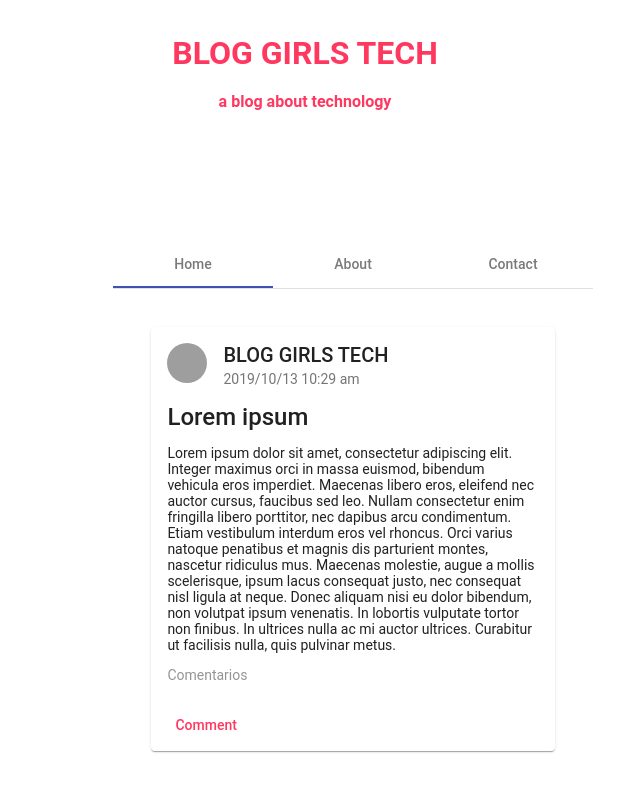
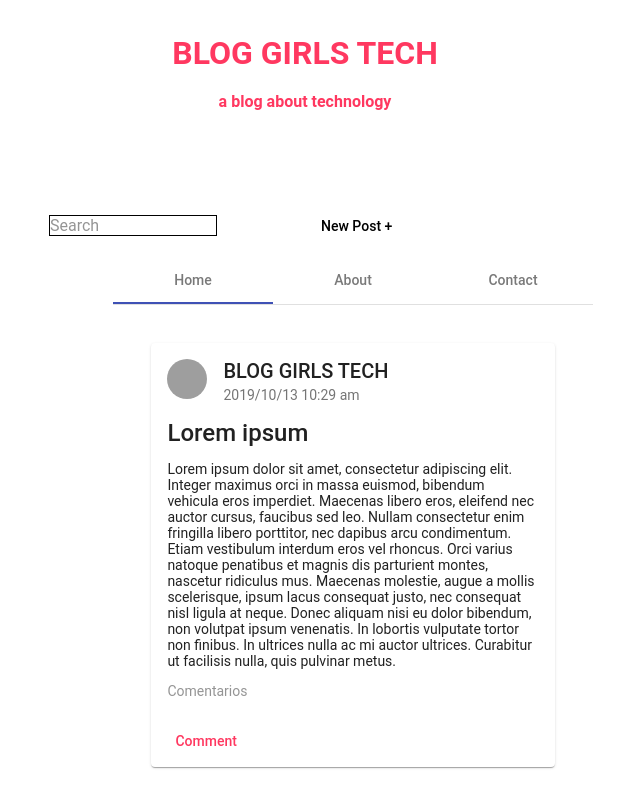
Before and after one commit to gabii6431/ProjetoBlog, an Angular app in the folder app1/: page /painel in a window 1280 px wide. Shown: the whole page, without its empty margins (335-975 px from the left). Built offline with nearby package versions, Linux system fonts and the light colour scheme; grey boxes are pictures that could not be loaded.

Commit message:
Adicionado pesquisa e novo post

```diff
--- a/app1/src/app/painel/painel.component.css
+++ b/app1/src/app/painel/painel.component.css
@@ -19,10 +19,8 @@
 
 .menu-blog{
     position: absolute;
-    top: 30%;
+    top: 32%;
     left: 35%;
-    margin-right: -50%;
-    transform: translate(-50%, -50%) */
 }
 
 .formato-posts{
@@ -32,6 +30,16 @@
     padding-bottom: 8%;
 }
 
-.mat-tab {
-    color:  #ff3860 !important;
+.new-post{
+    position: absolute;
+    top: 26%;
+    left: 50%;
 }
+
+.search{
+    position: absolute;
+    width: 13%;
+    border: solid black 1px;
+    top: 27%;
+    left: 30%;
+}
--- a/app1/src/app/painel/painel.component.html
+++ b/app1/src/app/painel/painel.component.html
@@ -1,6 +1,11 @@
-<div>
+
 <h1 class="title-blog">BLOG GIRLS TECH</h1>
 <h4 class="subtitle-blog">a blog about technology</h4>
+
+
+<input matInput placeholder="Search" class="search">
+<button mat-button type="submit" class="new-post">New Post +</button>
+
 
 <mat-tab-group class="menu-blog">
     <mat-tab label="Home">
@@ -19,5 +24,3 @@
         </div>
     </mat-tab>
 </mat-tab-group>
-
-</div>
```
Lines whose indentation alone changed are shown as unchanged.
